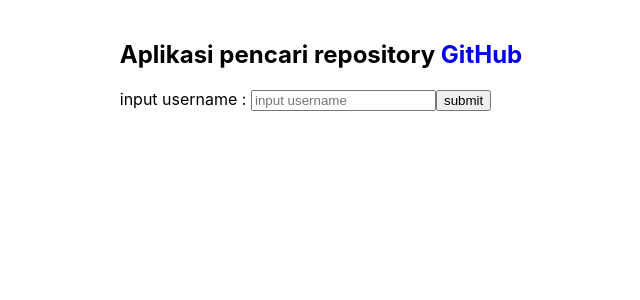
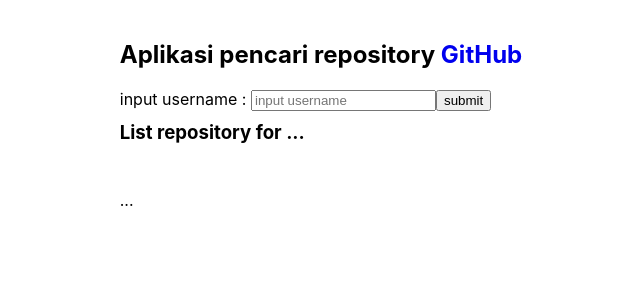
Before and after one commit to thariq1211/simple-github-repos-finder, a React (Create React App) app: page / in a window 1280 px wide. Shown: the top 300 px of the page, without its empty margins (319-959 px from the left). Built offline with nearby package versions, Linux system fonts and the light colour scheme.

Commit message:
mapping repository result to html element with some condition: 1. result exist data : outputing repos 2. isloading process : outputing loading information 3. isError api : outputing error information 4. intial view for first render : showing ... by default

```diff
--- a/src/App.js
+++ b/src/App.js
@@ -51,6 +51,27 @@
         >
           submit
         </button>
+        <p style={{ margin: "10px 0", fontWeight: "bold", fontSize: "14pt" }}>
+          List repository for {user || "..."}
+        </p>
+        {result.length > 0 ? (
+          result?.map((item) => (
+            <li style={{ fontSize: "12pt" }}>
+              {item.name} : <a href={item.html_url}>{item.html_url}</a>
+            </li>
+          ))
+        ) : isFetching ? (
+          <p>loading ...</p>
+        ) : isError ? (
+          <p>{isError}</p>
+        ) : result?.message ? (
+          <p>{result.message}</p>
+        ) : (
+          <>
+            <br />
+            <p>...</p>
+          </>
+        )}
       </header>
     </div>
   );
```
